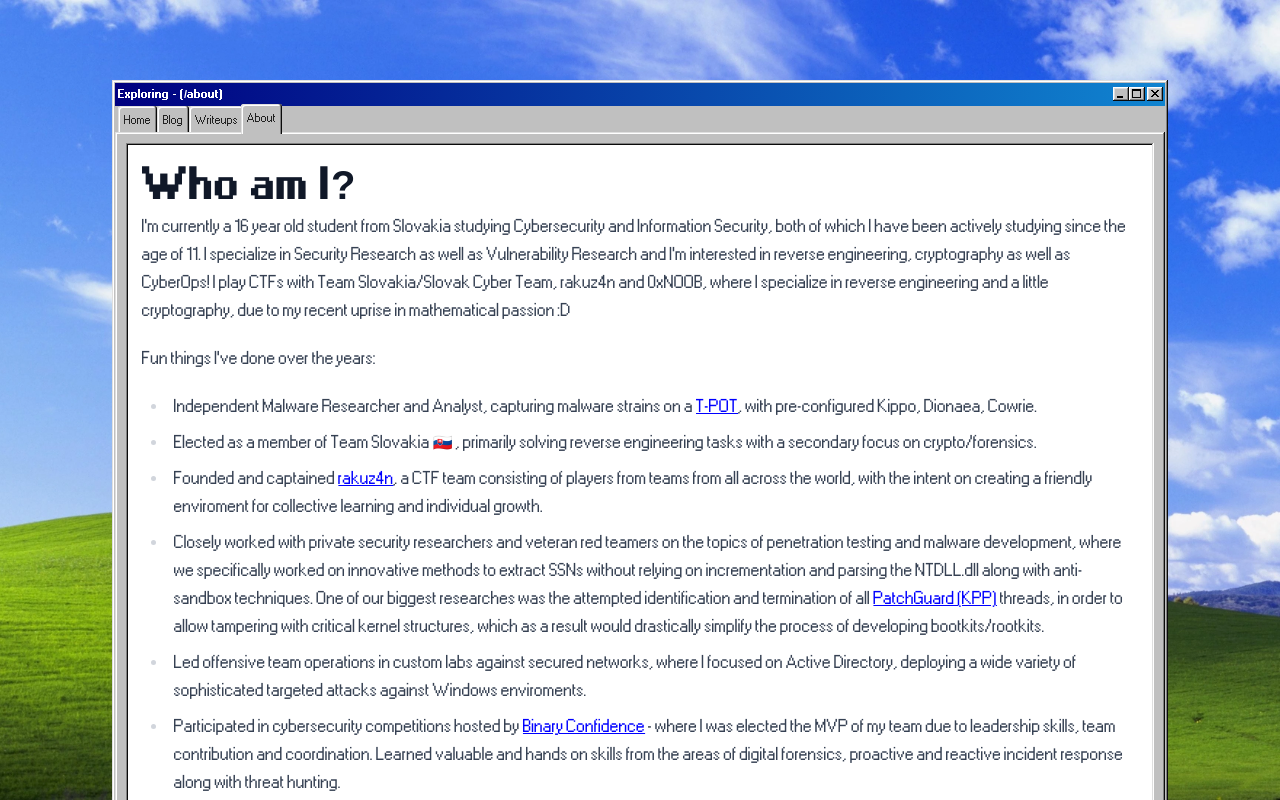
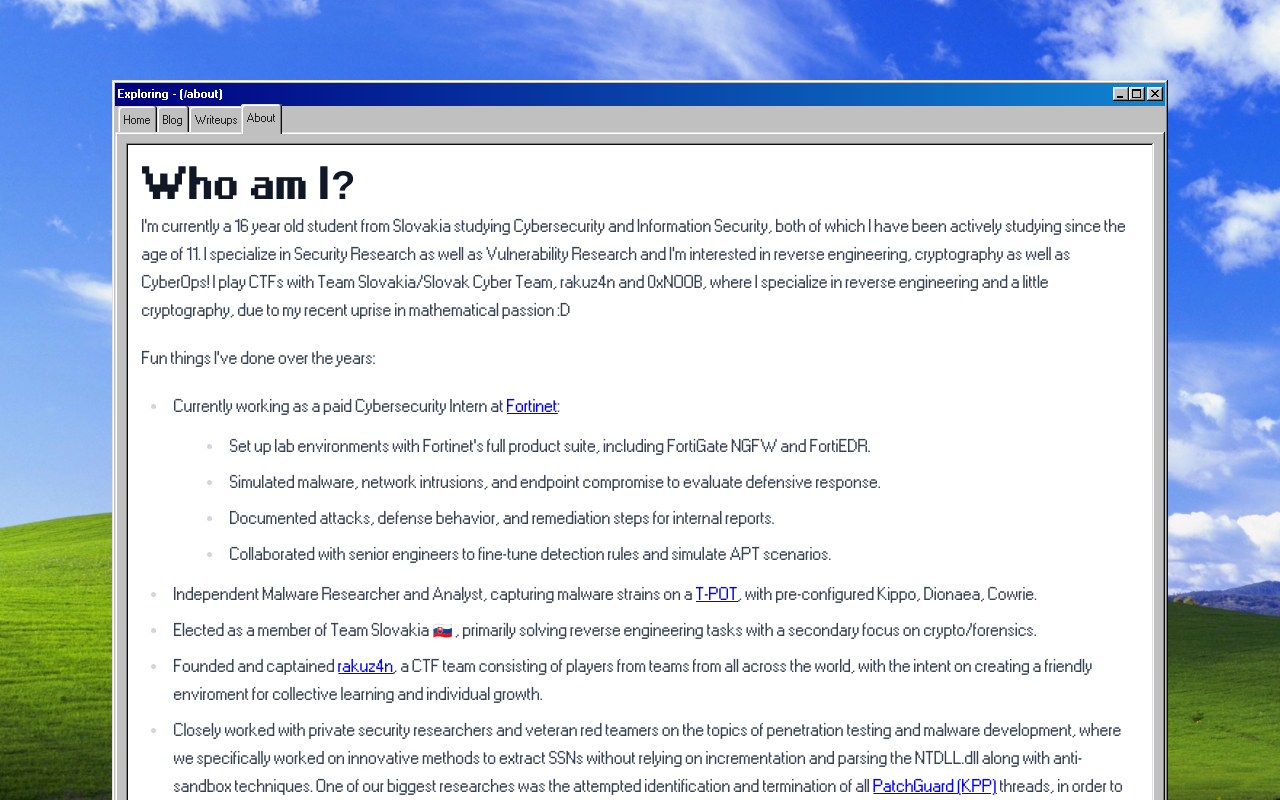
Before and after one commit to shimasakon/shimasakon, a React (Vite) app: page /about in a window 1280 px wide. Shown: the top 800 px of the page. Built offline with nearby package versions, Linux system fonts and the light colour scheme.

Commit message:
Update About.tsx

```diff
--- a/src/components/About.tsx
+++ b/src/components/About.tsx
@@ -37,6 +37,15 @@ export const About = () => (
             Fun things I've done over the years:
             </p>
             <ul>
+                <li>
+                Currently working as a paid Cybersecurity Intern at <a href="https://www.fortinet.com/" target="_blank">Fortinet</a>:
+                <ul className="list-disc ml-6">
+                        <li>Set up lab environments with Fortinet's full product suite, including FortiGate NGFW and FortiEDR.</li>
+                        <li>Simulated malware, network intrusions, and endpoint compromise to evaluate defensive response.</li>
+                        <li>Documented attacks, defense behavior, and remediation steps for internal reports.</li>
+                        <li>Collaborated with senior engineers to fine-tune detection rules and simulate APT scenarios.</li>
+                      </ul>
+                </li>
                 <li>Independent Malware Researcher and Analyst, capturing malware strains on a <a href="https://github.com/telekom-security/tpotce" target="_blank">T-POT</a>, with pre-configured Kippo, Dionaea, Cowrie.</li>
                 <li>Elected as a member of Team Slovakia 🇸🇰 , primarily solving reverse engineering tasks with a secondary focus on crypto/forensics.</li>
                 <li>Founded and captained <a href="https://ctftime.org/team/383658" target="_blank">rakuz4n</a>, a CTF team consisting of players from teams from all across the world, with the intent on creating a friendly enviroment for collective learning and individual growth.</li>
```
